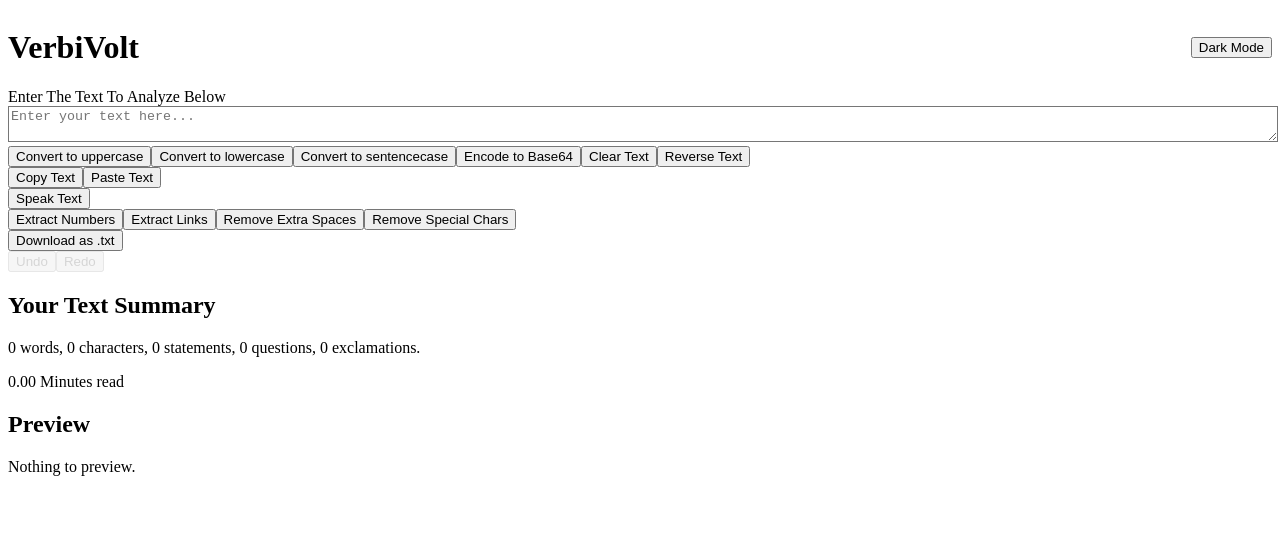
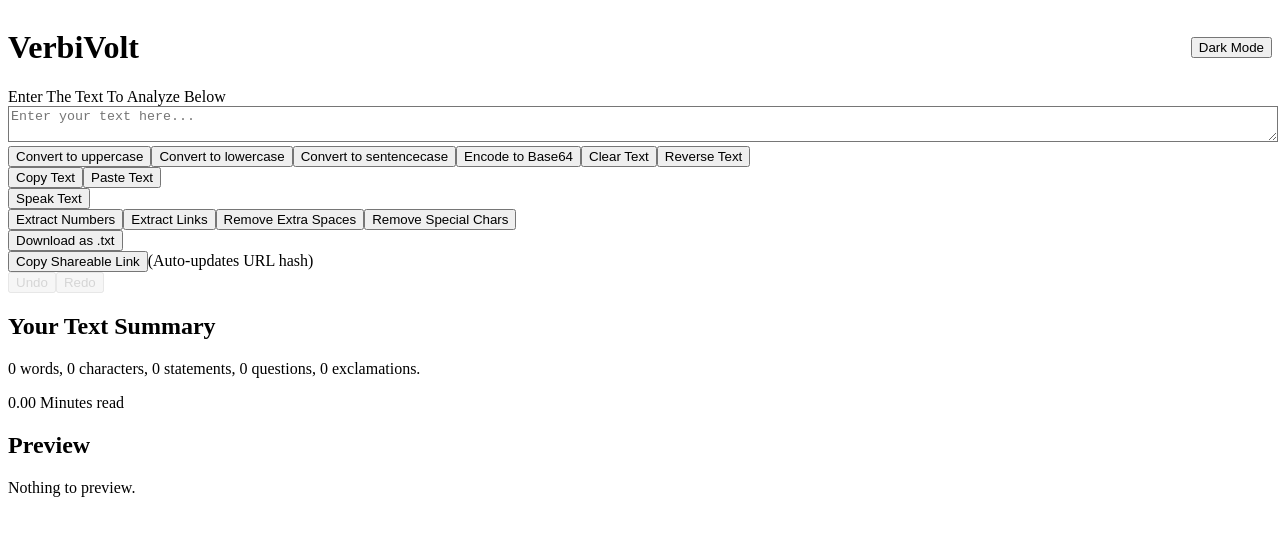
Before and after one commit to MurtazaPlumber68/VerbiVolt, a React (Vite) app: page / in a window 1280 px wide. Shown: the top 536 px of the page. Built offline with nearby package versions, Linux system fonts and the light colour scheme.

Commit message:
feat: add shareable link functionality

```diff
--- a/package.json
+++ b/package.json
@@ -11,7 +11,8 @@
   },
   "dependencies": {
     "react": "^19.1.0",
-    "react-dom": "^19.1.0"
+    "react-dom": "^19.1.0",
+    "use-debounce": "^10.0.5"
   },
   "devDependencies": {
     "@eslint/js": "^9.29.0",
--- a/src/App.jsx
+++ b/src/App.jsx
@@ -6,6 +6,7 @@ import ClipboardActions from './components/ClipboardActions';
 import TextToSpeech from './components/TextToSpeech';
 import UtilityButtons from './components/UtilityButtons';
 import DownloadText from './components/DownloadText';
+import ShareLink from './components/ShareLink';
 import UndoRedo from './components/UndoRedo';
 import TextSummary from './components/TextSummary';
 import WordFrequency from './components/WordFrequency';
@@ -16,13 +17,23 @@ export default function App() {
   const [historyIndex, setHistoryIndex] = useState(0);
   const [dark, setDark] = useState(false);
 
-  // Sync dark mode class on <html>
+  // Load shared text via custom event
   useEffect(() => {
-    const root = document.documentElement;
-    dark ? root.classList.add('dark') : root.classList.remove('dark');
+    function onLoad(e) {
+      rawSetText(e.detail);
+      setHistory([e.detail]);
+      setHistoryIndex(0);
+    }
+    window.addEventListener('loadSharedText', onLoad);
+    return () => window.removeEventListener('loadSharedText', onLoad);
+  }, []);
+
+  // Sync dark mode
+  useEffect(() => {
+    document.documentElement.classList.toggle('dark', dark);
   }, [dark]);
 
-  // Wrap setting text to record history
+  // Wrapper to setText & record history
   const setText = (newText) => {
     const upToNow = history.slice(0, historyIndex + 1);
     const next = [...upToNow, newText];
@@ -76,7 +87,10 @@ export default function App() {
         {/* 6) Download as .txt */}
         <DownloadText text={text} />
 
-        {/* 7) Undo / Redo */}
+        {/* 7) Shareable Link */}
+        <ShareLink text={text} />
+
+        {/* 8) Undo / Redo */}
         <UndoRedo
           canUndo={historyIndex > 0}
           canRedo={historyIndex < history.length - 1}
@@ -84,13 +98,13 @@ export default function App() {
           onRedo={handleRedo}
         />
 
-        {/* 8) Text Summary */}
+        {/* 9) Text Summary */}
         <TextSummary text={text} />
 
-        {/* 9) Live Word Frequency */}
+        {/* 10) Live Word Frequency */}
         <WordFrequency text={text} />
 
-        {/* 10) Preview */}
+        {/* 11) Preview */}
         <div className="mt-6 p-4 bg-white rounded shadow dark:bg-gray-800">
           <h2 className="text-2xl font-semibold mb-2 dark:text-gray-200">
             Preview
--- /dev/null
+++ b/src/components/ShareLink.jsx
@@ -0,0 +1,53 @@
+import React, { useEffect } from 'react';
+import { useDebouncedCallback } from 'use-debounce';
+
+export default function ShareLink({ text }) {
+  // On mount, load from hash:
+  useEffect(() => {
+    const hash = window.location.hash.slice(1);
+    if (hash) {
+      try {
+        const decoded = decodeURIComponent(hash);
+        // Only replace if different
+        if (decoded !== text) {
+          window.dispatchEvent(
+            new CustomEvent('loadSharedText', { detail: decoded })
+          );
+        }
+      } catch {}
+    }
+  }, []);
+
+  // Debounced update of hash when text changes:
+  const updateHash = useDebouncedCallback((value) => {
+    const encoded = encodeURIComponent(value);
+    window.history.replaceState(null, '', `#${encoded}`);
+  }, 500);
+
+  useEffect(() => {
+    updateHash(text);
+  }, [text, updateHash]);
+
+  const handleCopyLink = async () => {
+    try {
+      await navigator.clipboard.writeText(window.location.href);
+      alert('Link copied to clipboard!');
+    } catch (err) {
+      alert('Failed to copy link: ' + err);
+    }
+  };
+
+  return (
+    <div className="flex items-center gap-2 mb-6">
+      <button
+        onClick={handleCopyLink}
+        className="px-3 py-1 bg-indigo-500 text-white rounded hover:opacity-90 transition"
+      >
+        Copy Shareable Link
+      </button>
+      <span className="text-sm text-gray-600 dark:text-gray-400">
+        (Auto‑updates URL hash)
+      </span>
+    </div>
+  );
+}
```
Also changed, not shown: 1 other file (tests, documents, lock files or other folders).
